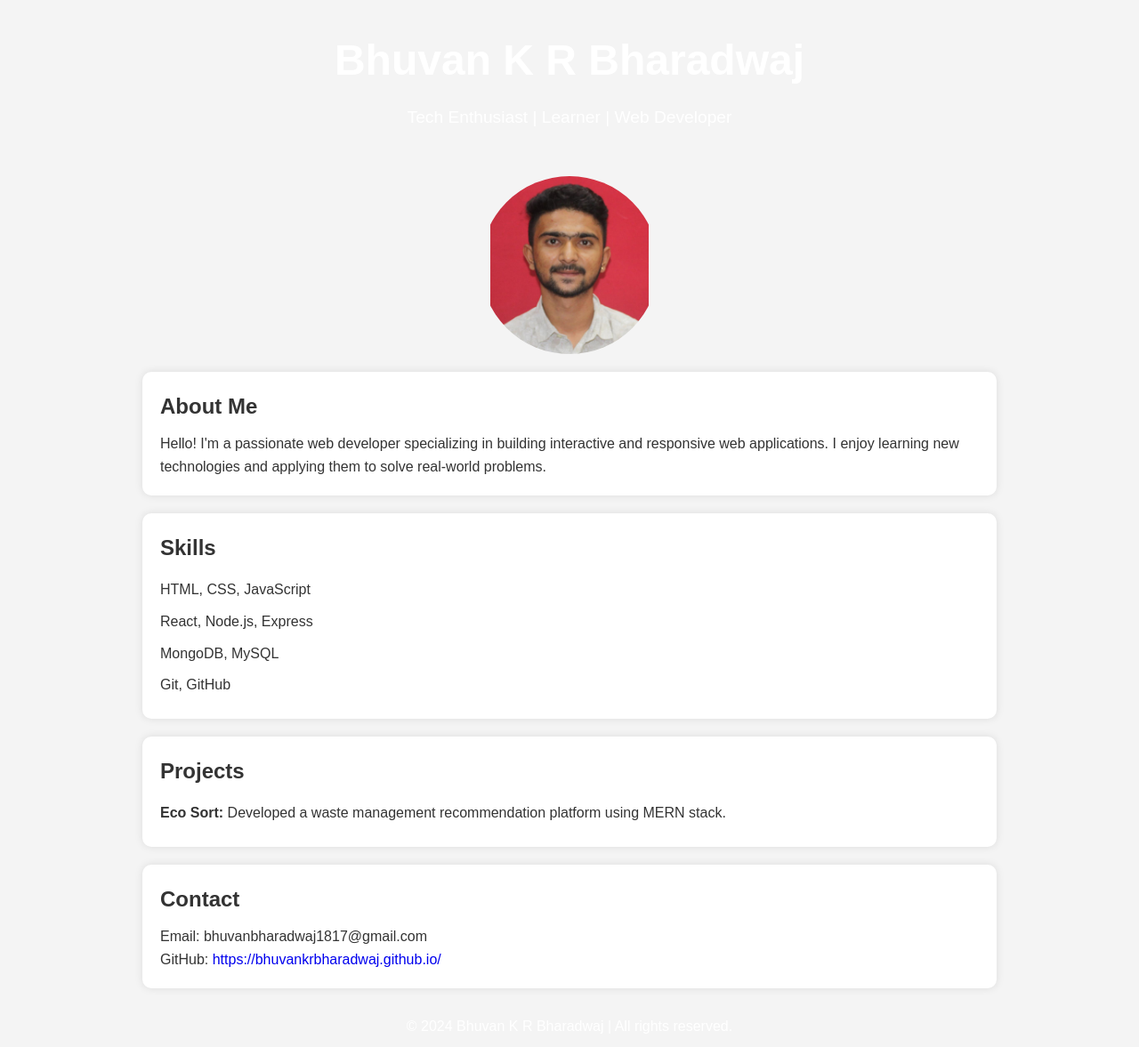
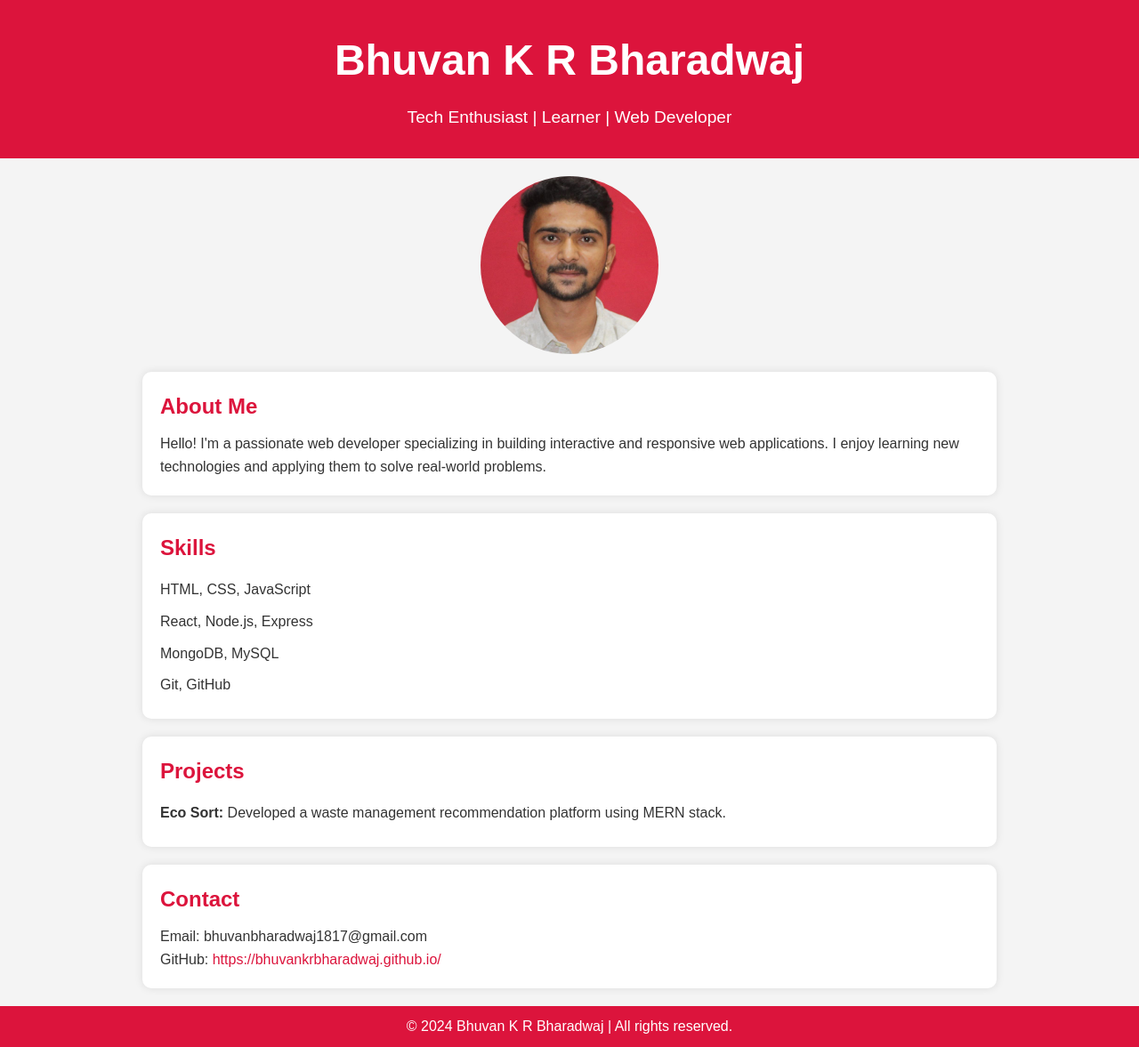
Before and after one commit to bhuvankrbharadwaj/bhuvankrbharadwaj.github.io, a plain HTML site: page index.html in a window 1280 px wide. Shown: the whole page at 89% size. Drawn offline with Linux system fonts and the light colour scheme.

Commit message:
Update index.html

```diff
--- a/index.html
+++ b/index.html
@@ -17,7 +17,7 @@
             color: #333;
         }
         header {
-            background-color: 'red';
+            background-color: crimson; /* Changed to crimson */
             color: white;
             padding: 30px 0;
             text-align: center;
@@ -42,7 +42,7 @@
             box-shadow: 0px 0px 10px rgba(0, 0, 0, 0.1);
         }
         h2 {
-            color: 'red';
+            color: crimson; /* Changed to crimson */
             margin-bottom: 10px;
         }
         ul {
@@ -54,12 +54,12 @@
         footer {
             text-align: center;
             padding: 10px;
-            background-color: 'red';
+            background-color: crimson; /* Changed to crimson */
             color: white;
             margin-top: 20px;
         }
         a {
-            color: 'red';
+            color: crimson; /* Changed to crimson */
             text-decoration: none;
         }
         a:hover {
@@ -72,7 +72,7 @@
             border-radius: 50%; /* Makes the image circular */
             display: block;
             margin: 20px auto; /* Centers the image */
-            object-fit: contain; /* Ensures the whole image fits in the circular frame */
+            object-fit: cover; /* Ensures the whole image fits in the circular frame */
             object-position: center; /* Centers the image within the frame */
         }
     </style>
@@ -86,7 +86,7 @@
 
     <div class="container">
         <!-- Profile Image -->
-        <img src="https://github.com/bhuvankrbharadwaj/bhuvankrbharadwaj.github.io/blob/main/1BM23MC022.png?raw=true" alt="Profile Image" class="profile-img">
+        <img src="https://github.com/bhuvankrbharadwaj/bhuvankrbharadwaj.github.io/raw/main/1BM23MC022.png" alt="Profile Image" class="profile-img">
 
         <!-- About Me Section -->
         <section>
```
